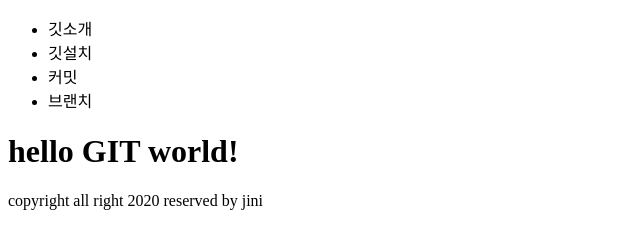
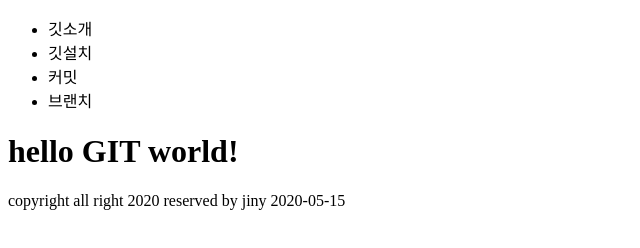
Before and after one commit to hiba1027/gitstudy08, a plain HTML site: page index.htm in a window 1280 px wide. Shown: the whole page, without its empty margins (0-640 px from the left). Drawn offline with Linux system fonts and the light colour scheme.

Commit message:
edit master

```diff
--- a/index.htm
+++ b/index.htm
@@ -17,7 +17,8 @@
         <h1>hello GIT world!</h1>
 	<footer>
 	 copyright all right 2020 reserved
-	 by jini
+	 by jiny
+	 2020-05-15
 	</footer>
     </body>
 </html>
```
